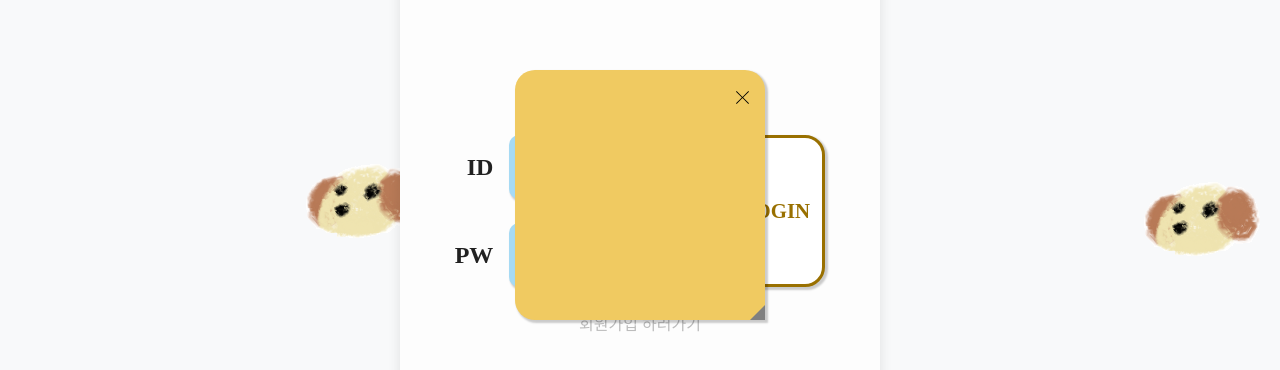
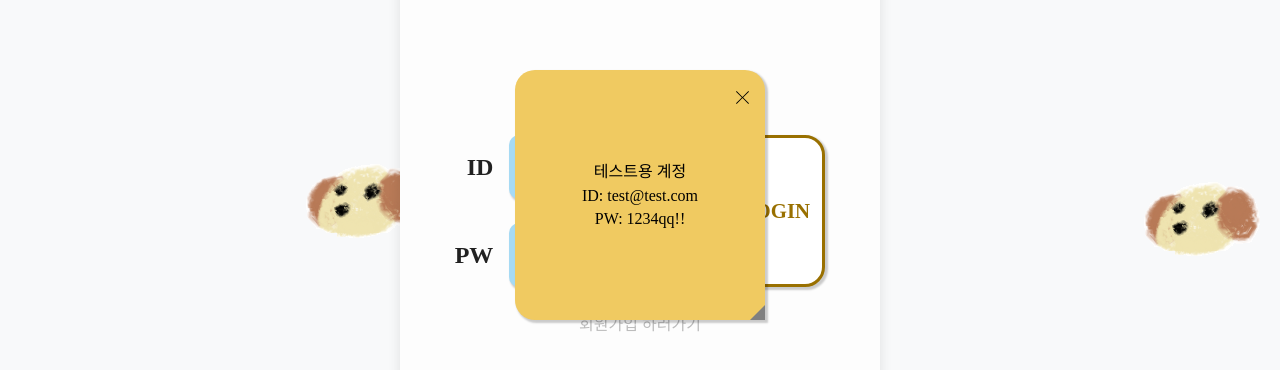
Before and after one commit to bokyungK/walking-diary, a React (Create React App) app: page /login in a window 1280 px wide. Shown: the part 205-575 px from the top of the page. Built offline with nearby package versions, Linux system fonts and the light colour scheme; no server answers; a web font is replaced by a local one.

Commit message:
refactor: Alert logic

```diff
--- a/src/pages/Login/Login.jsx
+++ b/src/pages/Login/Login.jsx
@@ -1,6 +1,7 @@
-import React, { useState } from 'react';
+import React, { useEffect, useState } from 'react';
 import { Link, useNavigate } from 'react-router-dom';
 import { useUserContext } from '../../context/userContext';
+import { useAlertContext } from '../../context/alertContext.jsx';
 import { useSubmitContext } from '../../context/submitContext.jsx';
 import Alert from "../../component/Alert/Alert";
 import styles from './Login.module.css';
@@ -14,7 +15,7 @@ const INITIAL_FORM = {
 export default function Login() {
   const { setUser } = useUserContext();
   const [form, setForm] = useState(INITIAL_FORM);
-  const [alert, setAlert] = useState('');
+  const {alert, handleAlert} = useAlertContext();
   const {isSubmitting, handleSubmitTrue, handleSubmitFalse} = useSubmitContext();
   const navigate = useNavigate();
 
@@ -32,19 +33,18 @@ export default function Login() {
       if (isSuccess) {
         navigate('/');
       } else {
-        setAlert('이메일 또는 비밀번호가 달라요!')
+        handleAlert('이메일 또는 비밀번호가 틀려요!')
       }
       handleSubmitFalse();
     })
   }
 
-  const handleAlert = () => {
-    setAlert('');
-  }
+  useEffect(() => {
+    handleAlert({ title: '테스트용 계정', id: 'test@test.com', pw: '1234qq!!'})
+  }, [handleAlert])
 
   return (
     <section className='column'>
-      <Alert message={{ title: '테스트용 계정을 사용해보세요!', id: 'test@test.com', pw: '1234qq!!'}}></Alert>
       <form className={styles.form} onSubmit={handleLogin}>
         <div className={styles.inputWrap}>
           <div>
@@ -64,7 +64,7 @@ export default function Login() {
         <Link className={styles.join} to="/join">회원가입 하러가기</Link>
       </div>
       {
-        alert && <Alert handleAlert={handleAlert} message={alert} />
+        alert && <Alert />
       }
     </section>
   )
--- a/src/pages/MyPage/MyPage.jsx
+++ b/src/pages/MyPage/MyPage.jsx
@@ -1,6 +1,7 @@
 import React, { useEffect, useState } from "react";
 import { useQuery } from '@tanstack/react-query';
 import { useUserContext } from '../../context/userContext';
+import { useAlertContext } from '../../context/alertContext.jsx';
 import { deleteUserAndDiaries, getDogName, reAuthUser, saveUser, updateUserPw, withdrawalUser } from "../../api/firebase.js";
 import { useNavigate } from "react-router-dom";
 import { useSubmitContext } from '../../context/submitContext.jsx';
@@ -18,9 +19,8 @@ const INITIAL_MYPAGE = {
 export default function Mypage() {
     const { user, setUser } = useUserContext();
     const [mypage, setMypage] = useState(INITIAL_MYPAGE);
-    const [isError, setIsError] = useState('');
+    const { alert, handleAlert } = useAlertContext();
     const {isSubmitting, handleSubmitTrue, handleSubmitFalse} = useSubmitContext();
-    const [isAlert, setIsAlert] = useState('');
     const navigate = useNavigate();
     const { data: dogName, isSuccess, isLoading } = useQuery({
       queryKey: ['dogName', user && user.uid],
@@ -50,7 +50,7 @@ export default function Mypage() {
       withdrawalUser(mypage.pw)
       .then((code) => {
         if (code === 400) {
-          setIsError('비밀번호가 틀려요!');
+          handleAlert('비밀번호가 틀려요!');
         }
 
         if (code === 200) {
@@ -80,9 +80,9 @@ export default function Mypage() {
 
         updateUserPw(mypage.pw, mypage.newPw)
         .then((res) => {
-          if (res) setIsAlert('비밀번호를 바꿨어요!');
-          else if (res === 401) setIsError('비밀번호가 틀려요!');
-          else setIsError('비밀번호는 6글자 이상!');
+          if (res) handleAlert('비밀번호를 바꿨어요!');
+          else if (res === 401) handleAlert('비밀번호가 틀려요!');
+          else handleAlert('비밀번호는 6글자 이상!');
 
           handleSubmitFalse()
         })
@@ -97,23 +97,18 @@ export default function Mypage() {
 
           if (res) {
             saveUser(user.uid, mypage.dogName)
-            .then(() => setIsAlert('반려견 이름을 바꿨어요!'))
+            .then(() => handleAlert('반려견 이름을 바꿨어요!'))
           } else {
-            setIsError('비밀번호가 틀려요!');
+            handleAlert('비밀번호가 틀렸어요!');
           }
 
           handleSubmitFalse();
         })
       }
 
-      if (id === 'withdrawal' && mypage.dogName !== dogName) {
-        setIsError('변경할 정보를 입력해요!');
+      if (mypage.dogName === dogName) {
+        handleAlert('변경할 정보를 입력해주세요!');
       }
-    }
-
-    const handleAlert = () => {
-      setIsError('');
-      setIsAlert('');
     }
 
   if (isLoading) return <Loading isInSection />
@@ -156,7 +151,7 @@ export default function Mypage() {
         </>
       }
       {
-        (isError || isAlert) && <Alert handleAlert={handleAlert} message={isError || isAlert} isAlert={isAlert} />
+        alert && <Alert />
       }
     </section>
   )
```
